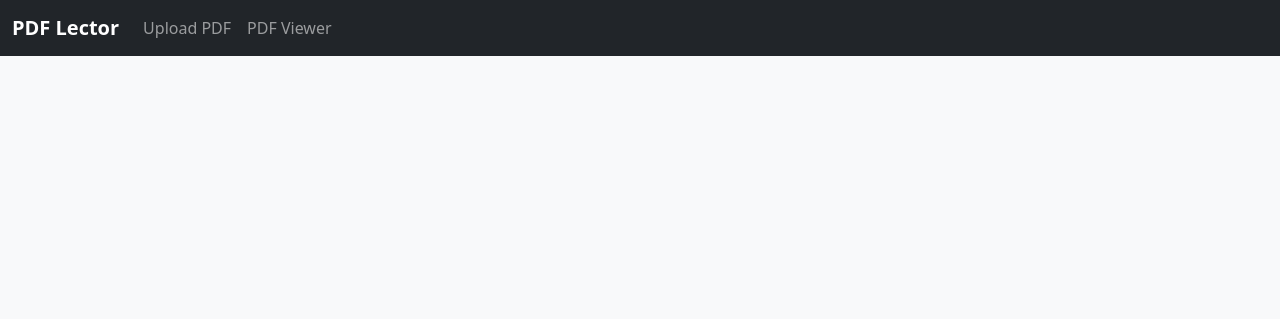
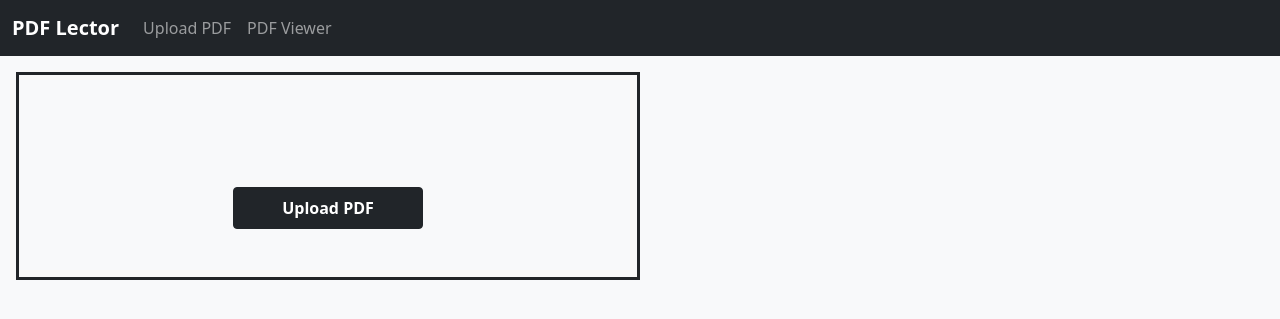
Before and after one commit to StarDev44/LectorPdf, a PHP site: page /Pages/Upload.php in a window 1280 px wide. Shown: the top 319 px of the page. Run offline with PHP 8.4, Linux system fonts and the light colour scheme.

Commit message:
Cambio de nombres, primera upload-view

```diff
--- a/Pages/Upload.php
+++ b/Pages/Upload.php
@@ -1,6 +1,7 @@
 <?php
 
     $title = 'PDF Upload';
+    $content = file_get_contents( dirname(__DIR__)."/Views/upload_view.php" );
 
     include dirname(__DIR__)."/Views/layout.php";
 
--- a/Views/home.php
+++ b/Views/home.php
@@ -6,7 +6,7 @@
         </div>
         <div class="p-5 mt-3 col-12 col-lg-6 border border-3  border-dark">
             <p class="card-text">Here you can see the PDF page by page.</p>
-            <a href="/PDF_LECTOR/Pages/View.php" class="btn btn-dark fw-bold mt-0 mt-lg-5 px-5 py-2">View</a>
+            <a href="/PDF_LECTOR/Pages/Viewer.php" class="btn btn-dark fw-bold mt-0 mt-lg-5 px-5 py-2">View</a>
         </div>
 
     </div>
--- a/Views/layout.php
+++ b/Views/layout.php
@@ -27,7 +27,7 @@
                             <a class="nav-link" aria-current="page" href="/PDF_LECTOR/Pages/Upload.php">Upload PDF</a>
                         </li>
                         <li class="nav-item">
-                            <a class="nav-link" href="/PDF_LECTOR/Pages/View.php">PDF Viewer</a>
+                            <a class="nav-link" href="/PDF_LECTOR/Pages/Viewer.php">PDF Viewer</a>
                         </li>
                     </ul>
                 </div>
--- /dev/null
+++ b/Views/upload_view.php
@@ -0,0 +1,10 @@
+<main class="mx-3 text-center">
+    <div class="p-5 mt-3 col-12 col-lg-6 border border-3  border-dark">
+        <p class="card-text">
+
+        </p>
+        <a id="upload" href="/PDF_LECTOR/Pages/View.php" class="btn btn-dark fw-bold mt-0 mt-lg-5 px-5 py-2">
+            Upload PDF
+        </a>
+    </div>
+</main>
```
Also changed, not shown: Pages/Viewer.php (line endings or trailing spaces), Views/viewer_view.php (added).
